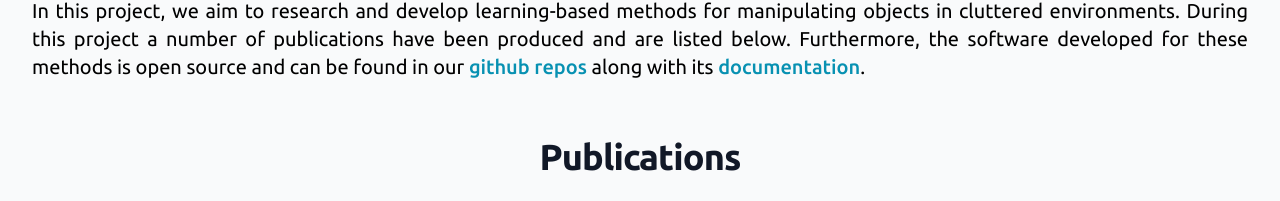
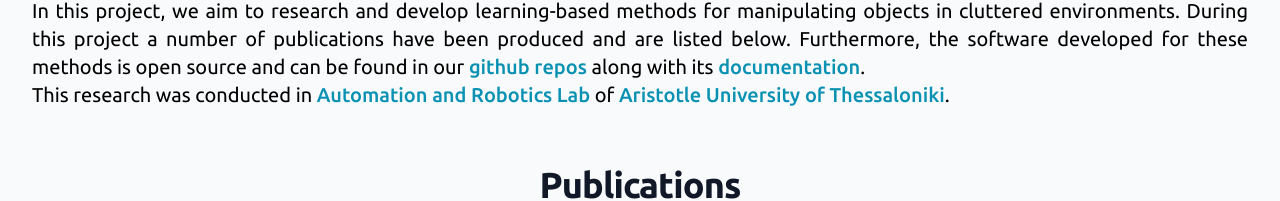
Before and after one commit to robot-clutter/robot-clutter.github.io, a Next.js app: page / in a window 1280 px wide. Shown: the part 204-405 px from the top of the page. Built offline with nearby package versions, Linux system fonts and the light colour scheme; what @tailwindcss/typography, react-toast-notifications would draw is missing.

Commit message:
Add links to AUTH-ARL in intro

```diff
--- a/components/publications/Intro.tsx
+++ b/components/publications/Intro.tsx
@@ -33,6 +33,25 @@
             </Link>
           </span>
           .
+          <p>
+            This research was conducted in&nbsp;
+            <span className="mt-6 font-medium text-cyan-600 dark:text-cyan-500 hover:underline">
+              <Link href="https://arl.ee.auth.gr">
+                <a target="_blank" rel="noreferrer">
+                  Automation and Robotics Lab
+                </a>
+              </Link>
+            </span>
+            &nbsp;of&nbsp;
+            <span className="mt-6 font-medium text-cyan-600 dark:text-cyan-500 hover:underline">
+              <Link href="https://www.auth.gr/en/">
+                <a target="_blank" rel="noreferrer">
+                  Aristotle University of Thessaloniki
+                </a>
+              </Link>
+            </span>
+            .
+          </p>
         </div>
       </div>
     </div>
```
